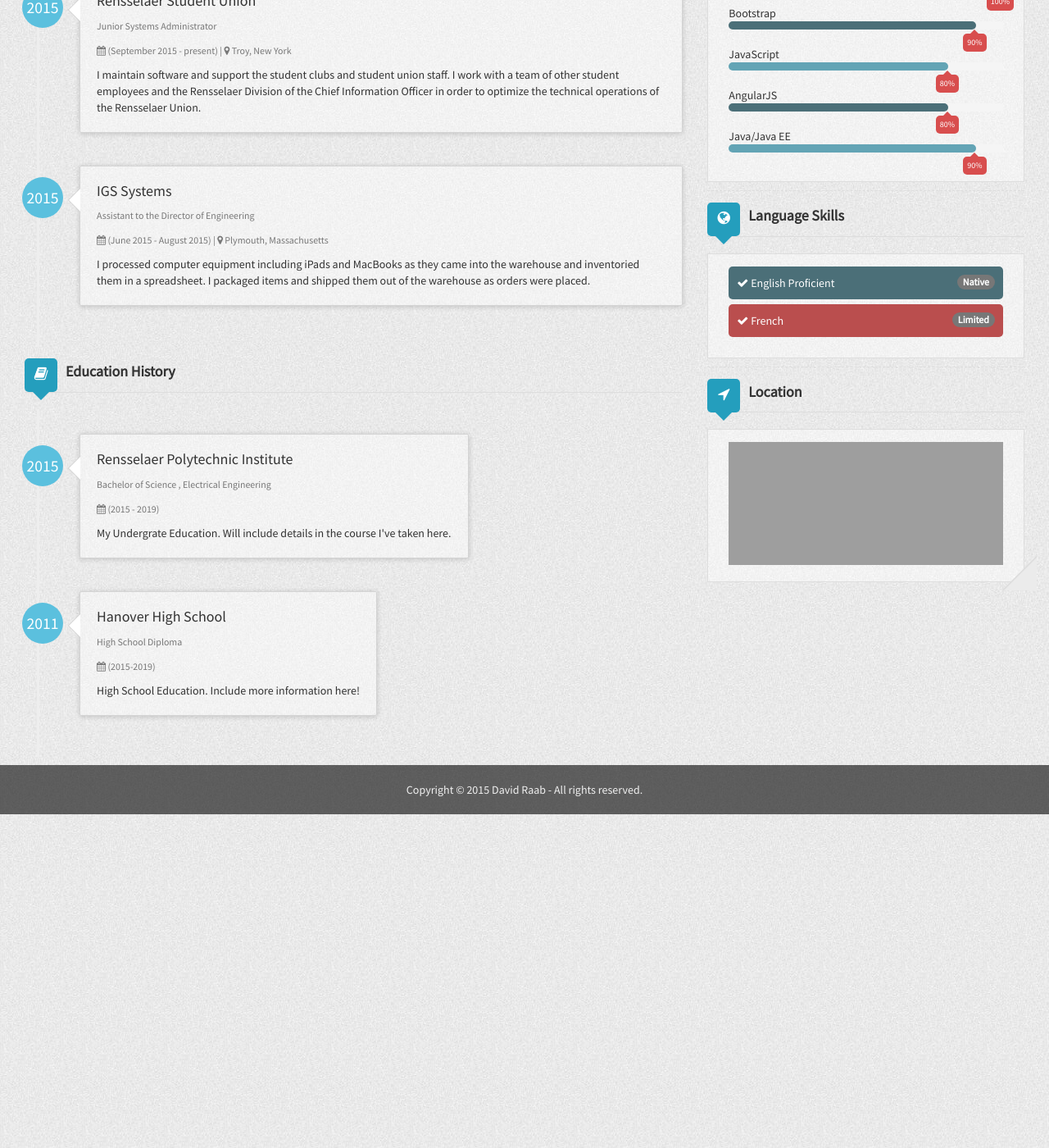
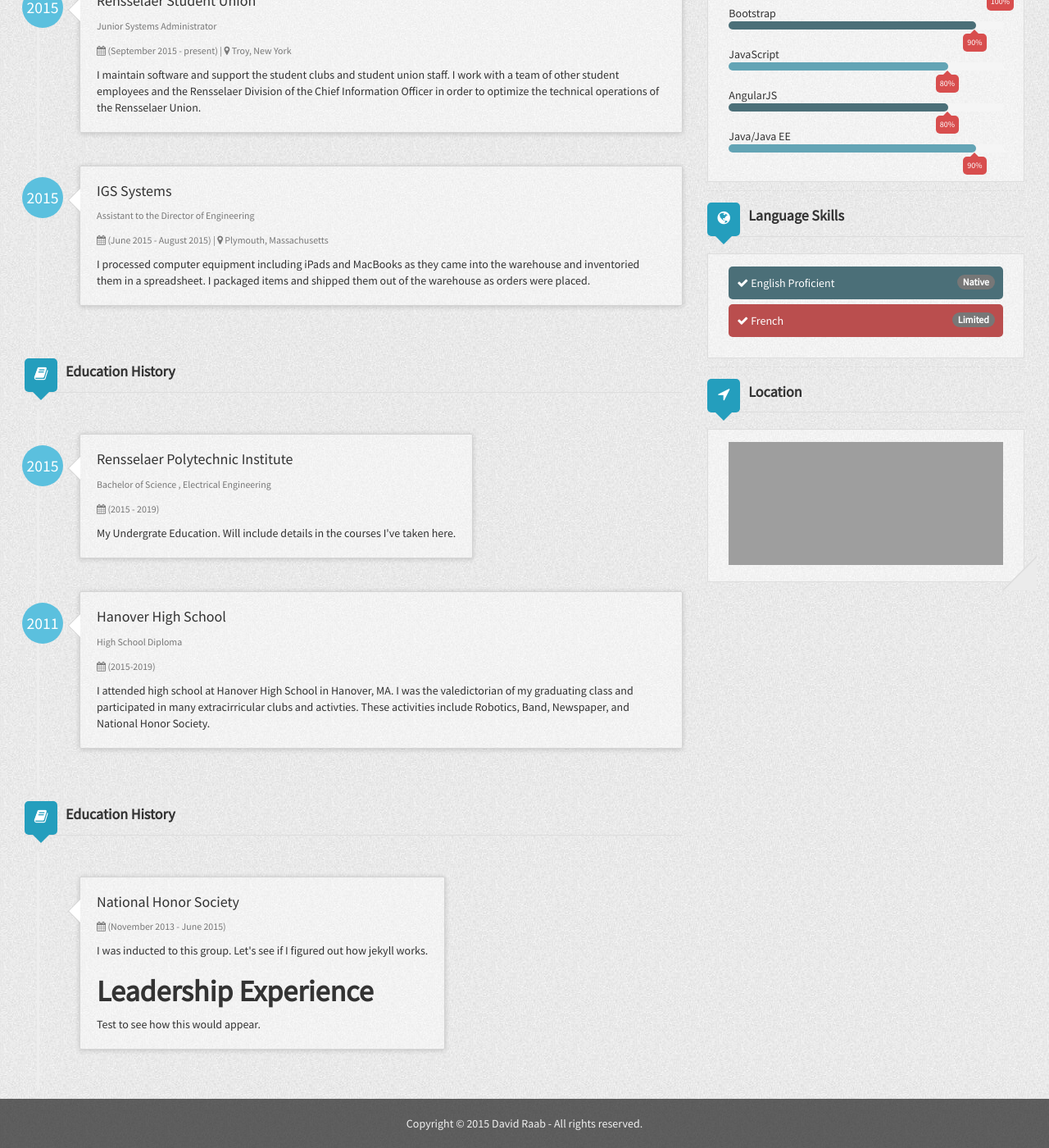
Before and after one commit to draab/draab.github.io, a Jekyll site: the page built from index.html, in a window 1280 px wide and 1400 px high, scrolled down 347 px. Shown: the whole window at 82% size. Built offline with Jekyll 4.4.1, drawn with Linux system fonts in a browser that asks for light colours; grey boxes are pictures that could not be loaded.

Commit message:
tweaks to the resume
Let the public site updates continue. I really have to figure out how to
install github pages to windows lol

```diff
--- a/_config.yml
+++ b/_config.yml
@@ -1,7 +1,7 @@
 # Site settings
 title: David Raab's Digital Resume
 description: David Raab's blog
-favicon: /iCard-Resume/assets/img/avatar.JPG
+favicon: /assets/images/favicon.ico
 baseurl: http://www.davidraab.me
 url: http://www.davidraab.me
 
@@ -42,13 +42,19 @@ author:
       major: Electrical Engineering
       started: 2015
       duration: (2015 - 2019)
-      description: My Undergrate Education. Will include details in the course I've taken here.
+      description: My Undergrate Education. Will include details in the courses I've taken here.
     - education2:
       organization: Hanover High School
       degree: High School Diploma
       started: 2011
       duration: (2015-2019)
-      description: High School Education. Include more information here!
+      description: I attended high school at Hanover High School in Hanover, MA. I was the valedictorian of my graduating class and participated in many extracirricular clubs and activties. These activities include Robotics, Band, Newspaper, and National Honor Society.
+  extracirricularExperience:
+    - club1:
+      organization: National Honor Society
+      duration: (November 2013 - June 2015)
+      description: I was inducted to this group. Let's see if I figured out how jekyll works.
+      leadership: Test to see how this would appear.
   languages:
     - language1:
       name: English Proficient
--- a/_includes/header.html
+++ b/_includes/header.html
@@ -2,7 +2,7 @@
     <div class="container-fluid">
         <div class="row-fluid">
             <div class="col-sm-4">
-                <img src="../assets/img/avatar.JPG" title="Avatar" alt="My Avatar">
+                <!-- <img src="../assets/img/avatar.JPG" title="Avatar" alt="My Avatar"> -->
                 <h4>{{ site.author.name }}</h4>
                 <p>{{ site.author.title }}</p>
                 <p class="muted">{{ site.author.address }}</p>
@@ -16,7 +16,7 @@
                 <p><i class="fa fa-twitter fa-fw"></i> <a href="https://twitter.com/{{ site.author.twitter }}" target="_blank">  @{{ site.author.twitter }} </a></p>
             </div>
             <div class="col-sm-4 visible-md-block visible-lg-block">
-                <a href="assets/Raab_David_2019.pdf" class="btn btn-light"><i class="icon-file icon-white"></i>Download PDF</a>
+                <a href="assets/Raab_David_2019.pdf" class="btn btn-dark"><i class="icon-file icon-white"></i>Download PDF</a>
 				<a href="http://davidraab.myrpi.org" class="btn btn-dark"><i class="icon-file icon-white"></i>Back to Blog</a>
             </div>
         </div>
--- a/index.html
+++ b/index.html
@@ -85,6 +85,50 @@ layout: default
                     {% endfor %}
                 </ul>
             {% endif %}
+            {% if site.author.extracirricularExperience %}
+                <h3 class="title with-icon"><span class="fa fa-book cat-title"></span>Education History</h3>
+                <ul class="timeline">
+                    {% for club in site.author.extracirricularExperience %}
+                        <li class="timeline-inverted">
+                            {% if club.started %}
+                                <div class="timeline-badge info">{{ club.started }}</div>
+                            {% endif %}
+                            <div class="timeline-panel grid-block">
+                                <div class="timeline-heading">
+                                    {% if club.organization %}
+                                        <h4 class="timeline-title">{{ club.organization }}</h4>
+                                    {% endif %}
+                                    <p>
+                                        <small class="text-muted">
+                                            {% if club.degree %}
+                                                {{ club.degree }}
+                                            {% endif %}
+                                            {% if club.major %}
+                                                , {{ club.major }}
+                                            {% endif %}
+                                        </small>
+                                    </p>
+                                    {% if club.duration %}
+                                        <p>
+                                            <small class="text-muted"><i class="fa fa-calendar"></i> {{ club.duration }}
+                                            </small>
+                                        </p>
+                                    {% endif %}
+                                </div>
+                                <div class="timeline-body">
+                                    {% if club.description %}
+                                        <p>{{ club.description }}</p>
+                                    {% endif %}
+                                    {% if club.leadership %}
+                                        <h1><b>Leadership Experience</b></h1>
+                                        <p>{{ club.leadership }}</p>
+                                    {% endif %}
+                                </div>
+                            </div>
+                        </li>
+                    {% endfor %}
+                </ul>
+            {% endif %}
         </div>
         <div class="col-md-4">
             {% if site.author.programmingSkills %}
```
Also changed, not shown: assets/img/favicon.ico (added).
